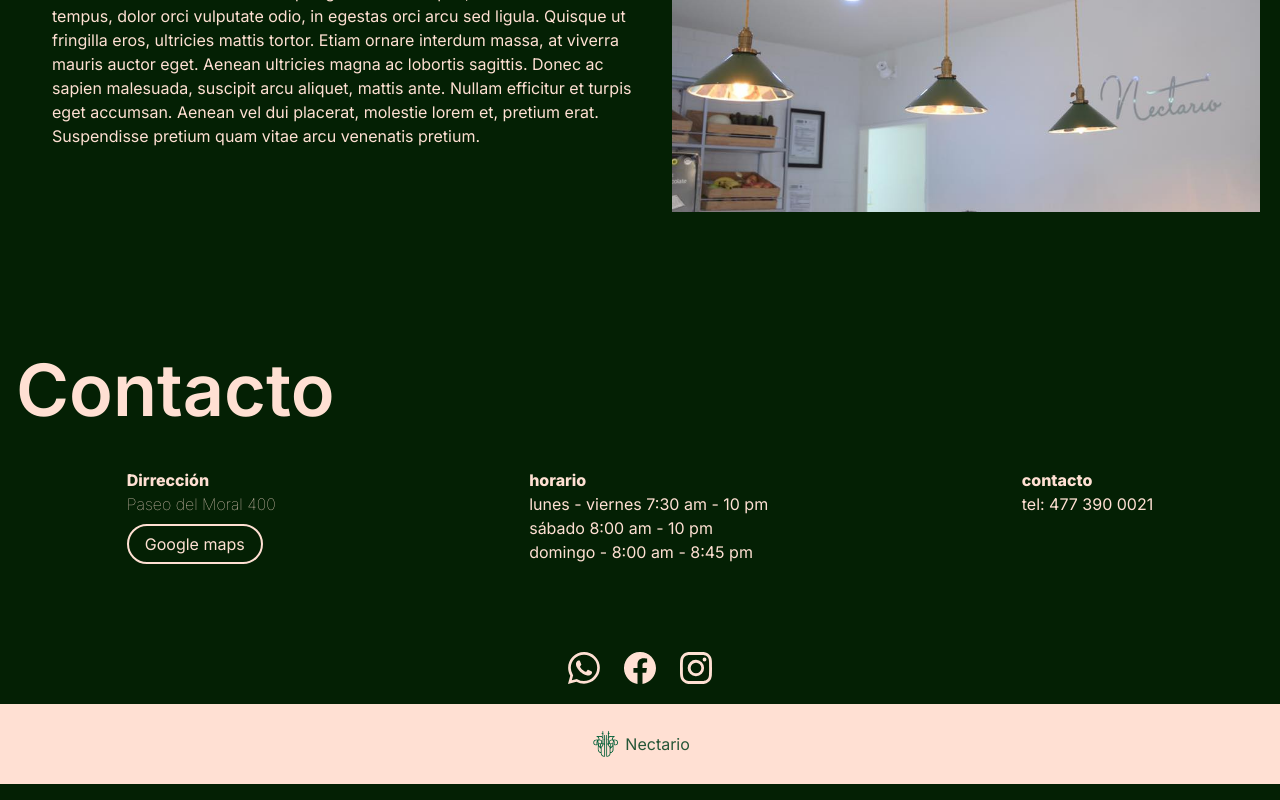
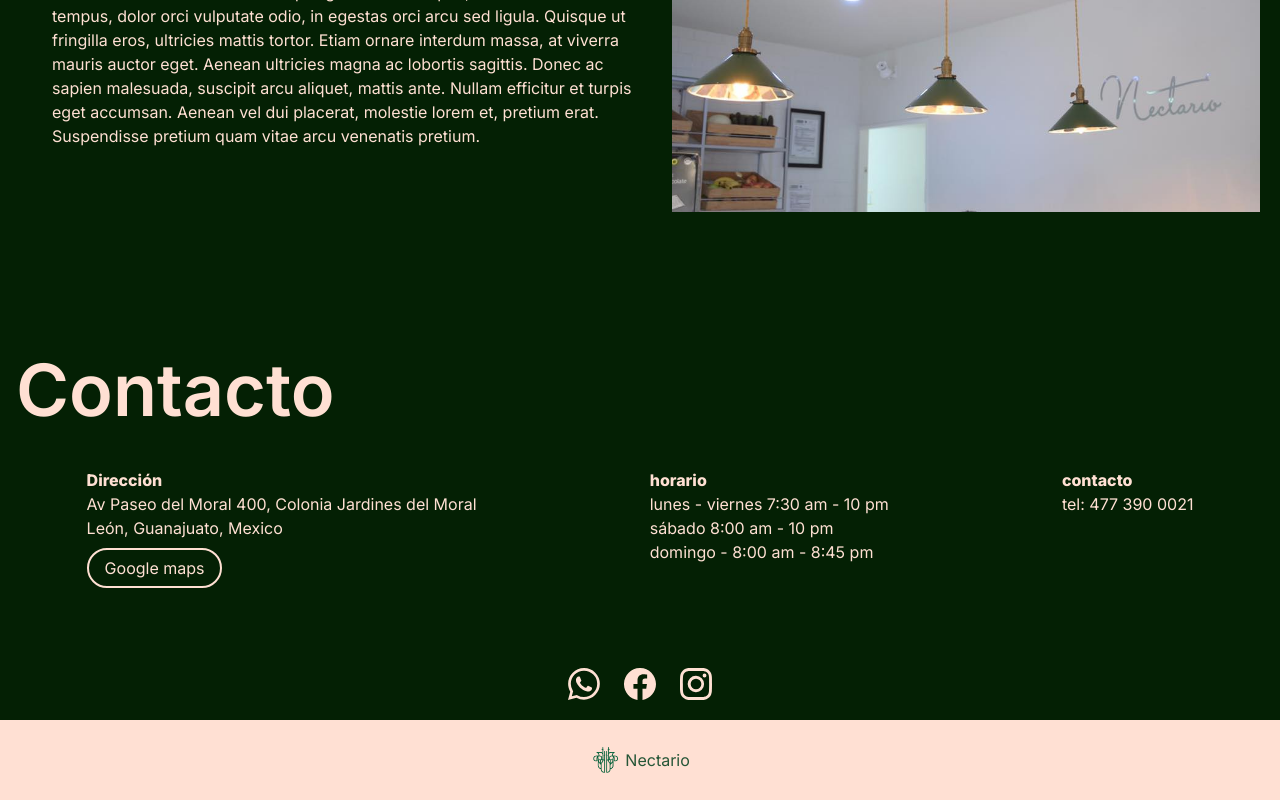
Before and after one commit to garciazapiain/nectario, a Next.js app: page / in a window 1280 px wide. Shown: the part 2785-3585 px from the top of the page. Built offline with nearby package versions, Linux system fonts and the light colour scheme.

Commit message:
fix location

```diff
--- a/src/app/components/Contacto.js
+++ b/src/app/components/Contacto.js
@@ -11,8 +11,9 @@ export default function Contacto() {
                 </div>
                 <div className='contactForm self-center justify-around justify-items-start'>
                     <div className='p-2 contactFormItem'>
-                        <h3 className='menuPlateTitle'>Dirrección</h3>
-                        <p className='menuNormalText mb-4'>Paseo del Moral 400</p>
+                        <h3 className='menuPlateTitle'>Dirección</h3>
+                        <p>Av Paseo del Moral 400, Colonia Jardines del Moral</p>
+                        <p className='mb-4'>León, Guanajuato, Mexico</p>
                         <a
                             className={'googleMapsButton'}
                             href="https://www.google.com/maps/place/Nectario+Organic+Market/@21.1476429,-101.6904032,15z/data=!4m2!3m1!1s0x0:0x8571bf8e207d165?sa=X&ved=2ahUKEwj_8Zqv4Yv_AhWPhf0HHbGeCOEQ_BJ6BAheEAg"
```
